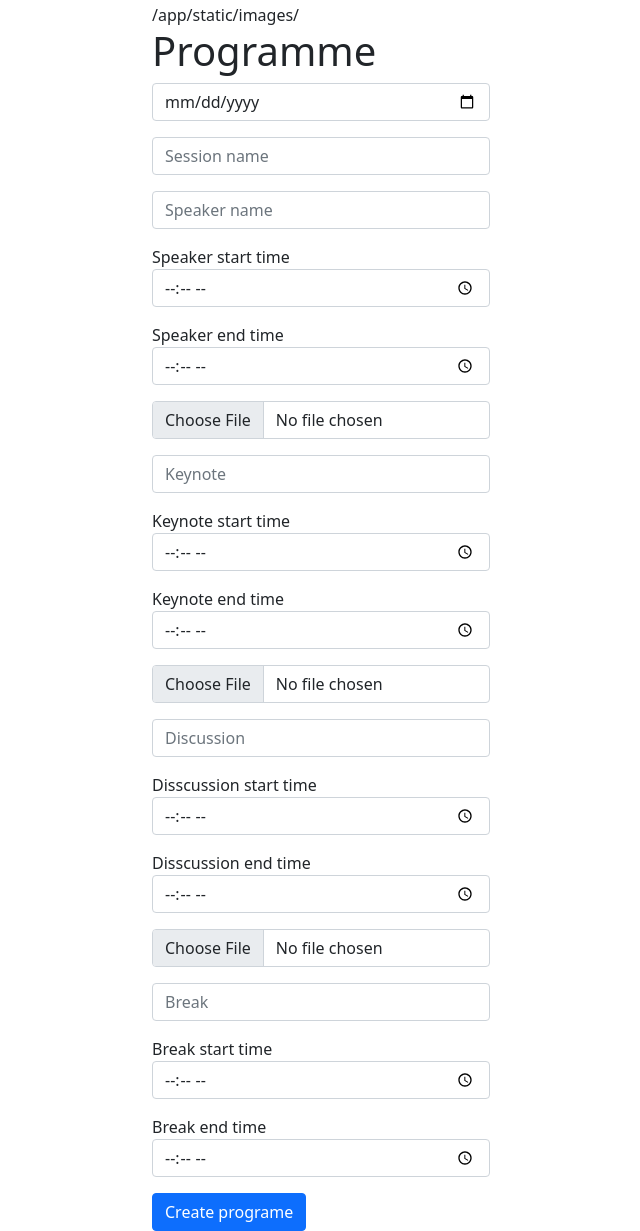
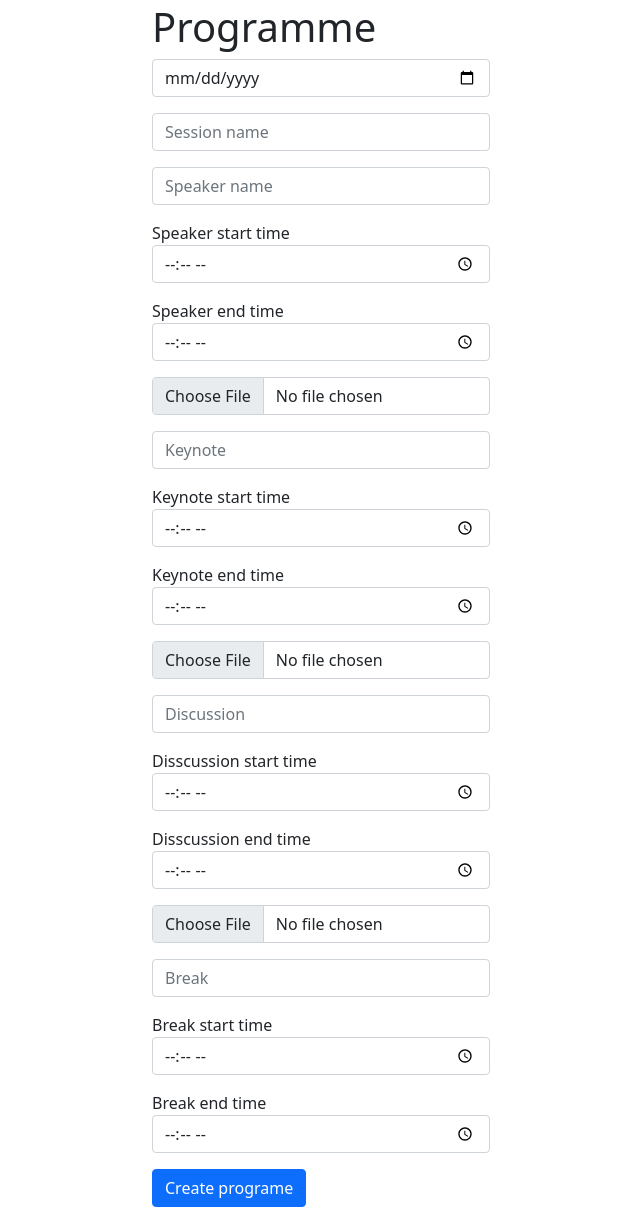
Before and after one commit to Ashok-chauhan/flask_app_event, a Flask app: page /admin/events in a window 1280 px wide. Shown: the part 53-1284 px from the top of the page, without its empty margins (319-959 px from the left). After the commit the page ends 1260 px from the top, so only its background shows below. Run offline with Flask 3, Linux system fonts and the light colour scheme; a user stored in the database is signed in; tables that the repository leaves empty hold one stand-in row (values such as "Sample post").

Commit message:
debuging

```diff
--- a/app/__init__.py
+++ b/app/__init__.py
@@ -11,7 +11,7 @@ def create_app(config_class=Config):
     app = Flask(__name__)
     app.config.from_object(config_class)
 
-    app.config['UPLOAD_DIRECTORY'] = '/app/static/images/'
+    app.config['UPLOAD_DIRECTORY'] = './app/static/images/'
     # app.config['MAX_CONTENT_LENGTH'] = 16*1024*1024 #16 MB
     app.config['ALLOWED_EXTENTIONS'] = ['.jpg', 'jpeg', '.png', '.gif', '.pdf']
 
--- a/app/admin/routes.py
+++ b/app/admin/routes.py
@@ -15,7 +15,7 @@ from app.extensions import db
 from app.auth import role_required
 
 
-def upload_file_x(file):
+def upload_file(file):
     try:
         extension = os.path.splitext(file.filename)[1].lower()
         if file:
@@ -26,15 +26,6 @@ def upload_file_x(file):
     except:
             return 'File is larger than 16 MB'
 
-
-def upload_file(file):
-
-        extension = os.path.splitext(file.filename)[1].lower()
-        if file:
-                if extension not in current_app.config['ALLOWED_EXTENTIONS']:
-                    return 'File is not allowed.'
-                file.save(os.path.join(current_app.config['UPLOAD_DIRECTORY'], secure_filename(file.filename)))
-                return secure_filename(file.filename)
 
 
 @bp.route('/')
@@ -48,7 +39,7 @@ def index():
 @role_required('admin')
 def create_event():
     form = EventForm()
-    pth = os.path.join(current_app.config['UPLOAD_DIRECTORY'],'')
+
     if form.validate_on_submit():
 
         speaker_file = upload_file(form.speaker_file.data)
@@ -60,7 +51,7 @@ def create_event():
         db.session.commit()
         return redirect(url_for('admin.index'))
 
-    return render_template('admin/create_event.html', form=form , pth=pth)
+    return render_template('admin/create_event.html', form=form)
 
 
 
--- a/app/templates/admin/create_event.html
+++ b/app/templates/admin/create_event.html
@@ -1,7 +1,6 @@
 {% extends 'base.html' %} {% block content %}
 <div class="d-flex justify-content-center">
   <form method="POST" action="events" enctype="multipart/form-data">
-    {{ pth }}
     <h1>Programme</h1>
     {{ form.hidden_tag() }}
     <div class="form-group mb-3">{{ form.date(class_="form-control") }}</div>
```
